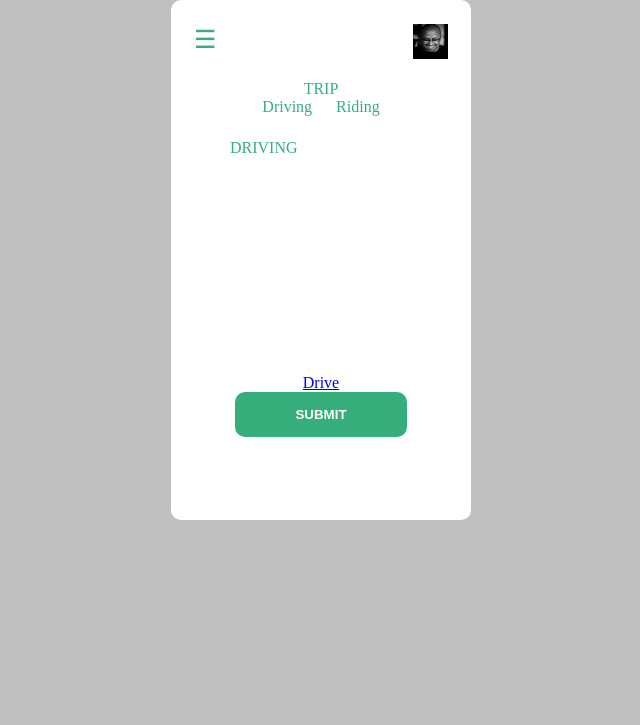
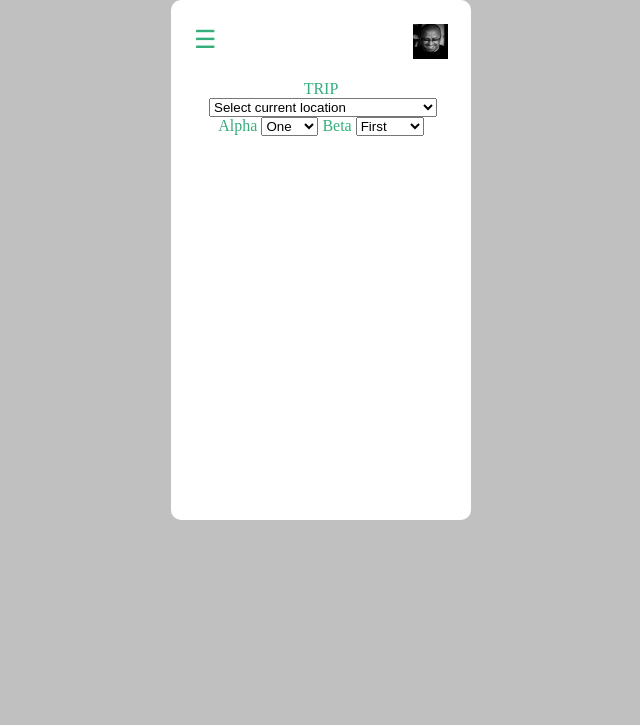
Before and after one commit to Vicia0/S-E-project, a Django app: page /driver-homepage/ in a window 1280 px wide. Shown: the top 725 px of the page, without its empty margins (319-959 px from the left). Run offline with Django 4.2, Linux system fonts and the light colour scheme.

Commit message:
slight-changes

```diff
--- a/webproject/templates/snippets/driver/homepage.html
+++ b/webproject/templates/snippets/driver/homepage.html
@@ -4,15 +4,8 @@
     .web-container{height: 520px;border-radius: 10px;background-color:white;color:#36AE7C; text-align:center}
     button {text-align: center; height:45px; width:200px; border-radius: 10px;color:white;font-weight: lighter;
        position: relative;top: 10%; bottom: 5px;background-color: #36AE7C;}
-       form{text-align:center; position:relative; width:80%;left:10%; height:90%;top:5%}
-    form .driv-rid{display:none; background-color:aqua}
-    form .trip-form{width:90%; position:relative; left:5%; top:2%}
-    form .trip-form .tb-riding-drivin-htm{position:absolute;transform:rotateY(180deg);backface-visibility:hidden;transition:all .4s linear}
-    form .trip-form .details{width:195px; position:relative; left:5%;top:15px; text-align:left}
-    form .trip-form .details input{display: block;border: none;border-radius: 5px;width: 98%;height: 25px;background-color: rgb(204, 255, 255,0.7)}
-    form .driving:checked + .driv-rid-tab + .riding + .driv-rid-tab + .trip-form .driving-htm{transform:rotate(0);}
-    form .riding:checked + .driv-rid-tab + .trip-form .riding-htm{transform:rotate(0);}
-    form .button {text-align: center; height:45px; width:85%; border-radius: 10px;color:white;font-weight: bold;background-color: #36AE7C; border:none}
+    form{text-align:center; position:relative; width:80%;left:10%; height:90%;top:5%}
+    form button {text-align: center; height:45px; width:85%; border-radius: 10px;color:white;font-weight: bold;background-color: #36AE7C; border:none}
 </style>
 <body class="homepage">
     <div class="web-container">
@@ -23,30 +16,40 @@
             TRIP
             <div >
                 <form method="post" action="">
-                    <input id="tb-driving" type="radio" name="driv-rid-tab" class="driv-rid driving" checked><label for="tb-driving" class="driv-rid-tab">Driving</label>
-                    &nbsp;&nbsp;&nbsp;&nbsp;
-                    <input id="tb-riding" type="radio" name="driv-rid-tab" class="driv-rid riding"><label for="tb-riding" class="driv-rid-tab">Riding</label>
-                    <div class="trip-form">
-                        <div class="tb-riding-drivin-htm driving-htm">
-                            <div class="details">
-                                DRIVING
-                            </div>
-                        </div>
-                        <div class="tb-riding-drivin-htm riding-htm">
-                            <div class="details">
-                                RIDING
-                            </div>
-                        </div>
-                        <div style="top:250px; position:relative">
-                            <div>
-                                <a href="{% url 'driver_homepage' %}">
-                                    Drive <br>
-                                    <input type="submit" class="button" value="SUBMIT"></a>
-                            </div>
-                        </div>
-                    </div>
+                    <select name="Origin">
+                        <option>Select current location</option>
+                        <option>Remera/ Gisimenti bus stop</option>
+                        <option>Remera/ National stadium</option>
+                        <option>Remera/ Police station</option>
+                        <option>Kimironko/ Simba supermarket</option>
+                        <option>Kimironko markert Bus park</option>
+                        <option>BK ATM</option>
+                        <option>Prison - Nkubito DB</option>
+                        <option>Kwa Mushimire Merez Petrl station </option>
+                        <option>Kwa Ntayinzira bus stop</option>
+                        <option>Azam Roundabout- Bus stop</option>
+                        <option>Azam Roundabout- moto stop</option>
+                        <option>Kimironko/ Azam bus stop</option>
+                        <option>Kimironko/ ALU Entrance</option>
+                        <option>Kimironko/ ALU Car park</option>
+                    </select>
+                    <label>Alpha</label>
+<select class="browser-default" id="alpha">
+  <option value="a,b,c">One</option>
+  <option value="d">Two</option>
+  <option value="e,f">Three</option>
+</select>
+
+<label>Beta</label>
+<select class="browser-default" id="beta">
+  <option value="a">First</option>
+  <option value="b">Second</option>
+  <option value="c">Third</option>
+  <option value="d">Fourth</option>
+  <option value="e">Fifth</option>
+  <option value="f">Sixth</option>
+</select>
                 </form>
-
 
             </div>
         </div>
```
